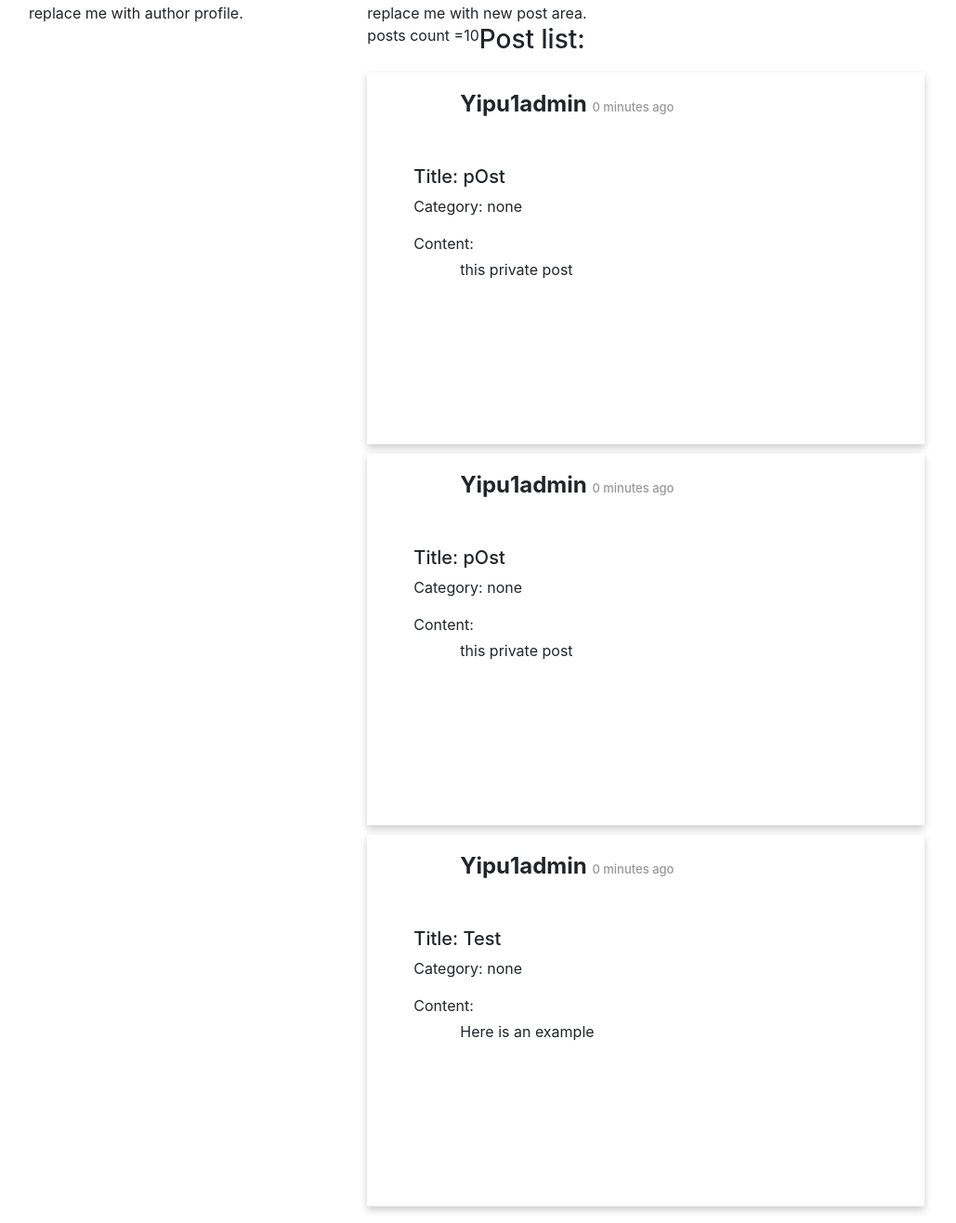
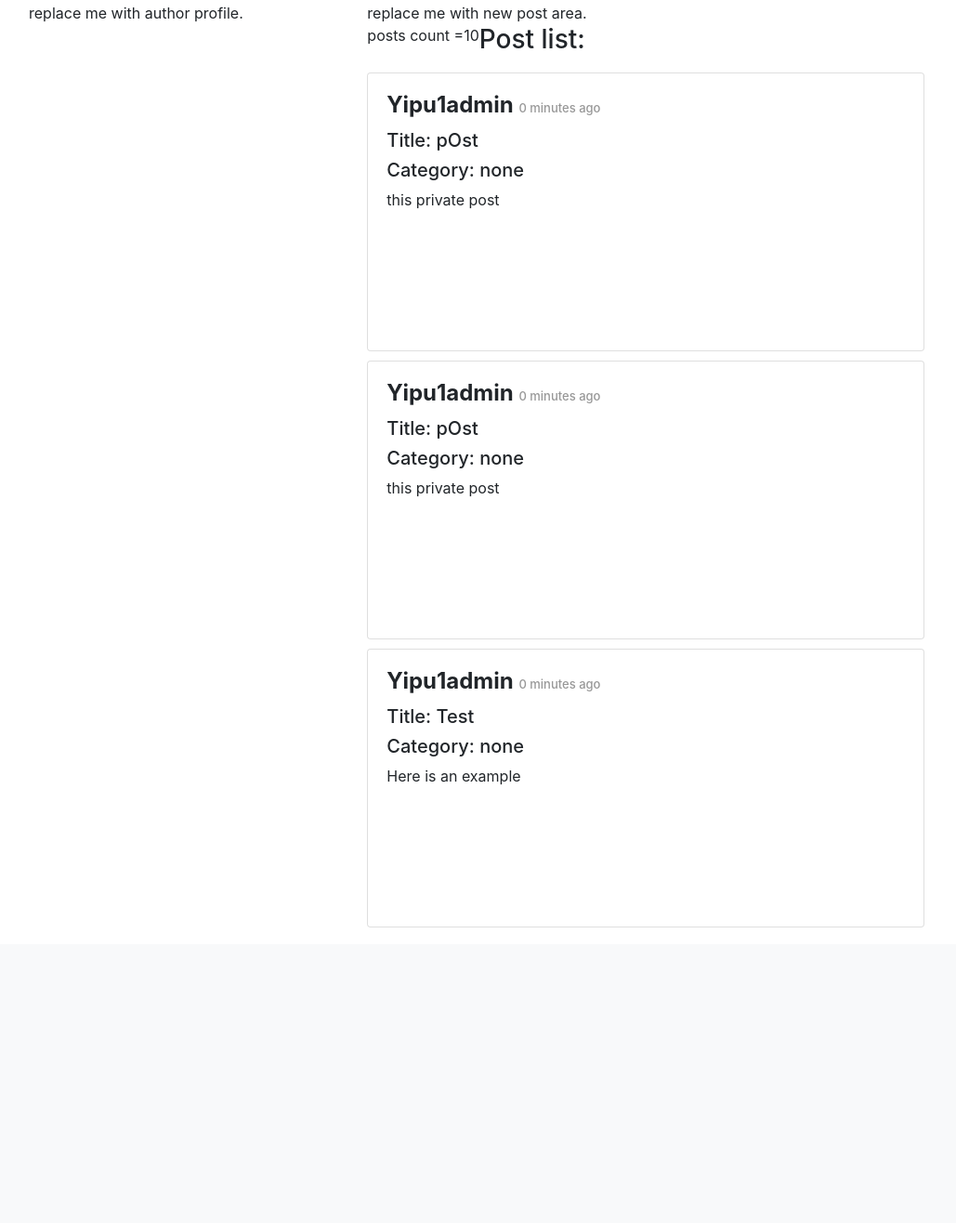
Before and after one commit to yuanmaoChris/200OK, a Django app: page /service/author/2cacb2bef67a4d62899bfd9ed989878d/posts/ in a window 1280 px wide. Shown: the part 76-1392 px from the top of the page at 93% size, without its empty margins (55-1084 px from the left). After the commit the page ends 1074 px from the top, so only its background shows below. Run offline with Django 3.2, Linux system fonts and the light colour scheme; data comes from the database, SQL or seed files in the repository; both versions use the stored data as it was after the commit; some libraries are stand-ins or nearby versions.

Commit message:
change all posts in same div

```diff
--- a/sitePjt/friendship/models.py
+++ b/sitePjt/friendship/models.py
@@ -1,5 +1,6 @@
 from django.db import models
 from accounts.models import Author
+from django.db.models import Q
 import uuid
 
 # Create your models here.
@@ -10,6 +11,9 @@ class FriendRequest(models.Model):
     author_to = models.ForeignKey(Author, on_delete=models.CASCADE, related_name='author_to')
     is_approved = models.BooleanField(default="False")
 
+
+
+
 class Friendship(models.Model):
     id = models.UUIDField(primary_key=True, default=uuid.uuid4, editable=False)
     author_a = models.ForeignKey(Author, on_delete=models.CASCADE, related_name='author_a')
--- a/sitePjt/posting/templates/posting/base.html
+++ b/sitePjt/posting/templates/posting/base.html
@@ -88,46 +88,26 @@
         font-size: small;
         color:#989898;
     }
-    .comment-input-box{
-        margin-top: 20px;
-        width: 600px;
-        height: 100px;
-    }
-    .comment-card{
-        box-shadow: 0 4px 8px 0 rgba(0,0,0,0.2);
-        position: relative;
-        transition: 0.3s;
-        width: 600px;
-        height: 150px;
+    .card{
         margin-top: 10px;
     }
-    .comment-content{
-        padding-top: 30px;
-        padding-left: 30px;
-    }
-    .comment-author{
-        text-align: right;
-    }
-    .sidenav {
-        width: 300px;
-        position: fixed;
-        z-index: 1;
-        margin-top: auto;
-        margin-left: auto;
-        background: #eee;
-        overflow-x: hidden;
-        padding: 8px 0;
-    }
 
-    .sidenav a {
-        padding: 6px 8px 6px 16px;
-        text-decoration: none;
-        font-size: 25px;
-        color: #2196F3;
-        display: block;
-    }
+</style>
+<script>
+    $(document).ready(function() {
+        // executes when HTML-Document is loaded and DOM is ready
+        console.log("document is ready");
 
-    .sidenav a:hover {
-        color: #064579;
-    }
-</style>
+
+        $( ".card" ).hover(
+        function() {
+        $(this).addClass('shadow-lg').css('cursor', 'pointer');
+        }, function() {
+        $(this).removeClass('shadow-lg');
+        }
+        );
+
+    // document ready
+    });
+
+</script>
--- a/sitePjt/posting/templates/posting/comment-input.html
+++ b/sitePjt/posting/templates/posting/comment-input.html
@@ -1,11 +1,11 @@
 {% if request.user.is_authenticated %}
-   <div class="comment-input-box">
+   <div class="card" style="width: 600px;">
         <h2> Comments</h2>
         {% if post %}
         <form action="{% url 'posting:comment events' post.id %}" method="POST">
             {% csrf_token %}
-            <input type="text" name="content"></input>
-            <input type="submit" value="Comment"></input>
+            <input class="textarea form-control float-none" type="text" name="content" style="width: 500px;"></input>
+            <input class='btn btn-primary float-right' type="submit" value="Comment"></input>
         </form>
         {% endif %}
     <script>
--- a/sitePjt/posting/templates/posting/post-full-view.html
+++ b/sitePjt/posting/templates/posting/post-full-view.html
@@ -1,16 +1,21 @@
-<div class="post-card">
-    <h4 class="display-name"><b>{{ post.author.displayName }} </b> <span id="timestamp">{{ post.pub_date|timesince }} ago</span></h4>
-    <div class="post-content">
-        <h5>Title: {{post.title}}</h5>
-        <p>Category: {{post.category}}</p>
-        <p>Content:</p>
-        <div class="post-content">
-            <p>{{ post.content }}</p>
+
+<div class="card" style="width: 600px;height:300px">
+    <div class="card-body">
+        <div class='card-title'>
+            <h4 class="post-tile"><b>{{ post.author.displayName }} </b> <span id="timestamp">{{ post.pub_date|timesince }} ago</span></h4>
         </div>
-        <div class="post-action">
-            {% if post.author == request.user %}
-            <a href="{% url 'posting:delete post' post.id %}">Delete</a>
-            {% endif %}
+        <div class="card-subtile">
+            <h5>Title: {{post.title}}</h5>
+            <h5>Category: {{post.category}}</h5>
         </div>
-    </div>
+            <div class="card-content">
+                <p><span>   </span>{{ post.content }}</p>
+            </div>
+            <div class="post-action">
+                {% if post.author == request.user %}
+                <a class="btn btn-primary" href="{% url 'posting:delete post' post.id %}">Delete</a>
+                {% endif %}
+            </div>
+        </div>
+
 </div>
--- a/sitePjt/posting/templates/posting/post-input-form.html
+++ b/sitePjt/posting/templates/posting/post-input-form.html
@@ -1,5 +1,5 @@
 <h1 style="text-align:center">Welcome Back {{ request.user.displayName }} !</h1>
-<div class="post-card">
+<div class="card" style="width: 600px;">
     <form action="." method="POST" class="post-form">
             {% csrf_token %}
             {{ form.as_ul }}
```
Also changed, not shown: sitePjt/posting/templates/posting/comment-view.html (+6 -6 lines), sitePjt/accounts/migrations/0010_auto_20200307_1927.py (added), sitePjt/db.sqlite3, sitePjt/posting/migrations/0023_auto_20200307_1927.py (added).
